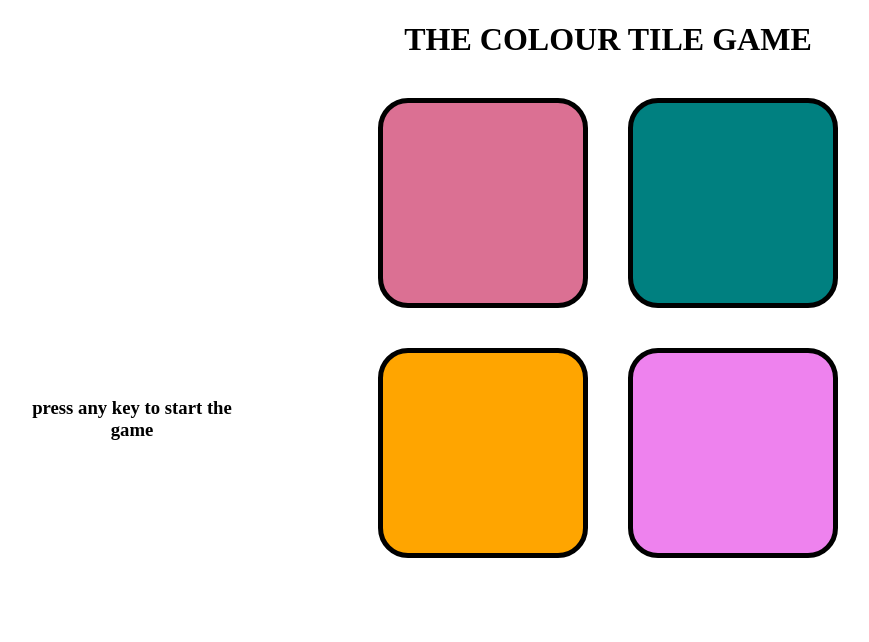
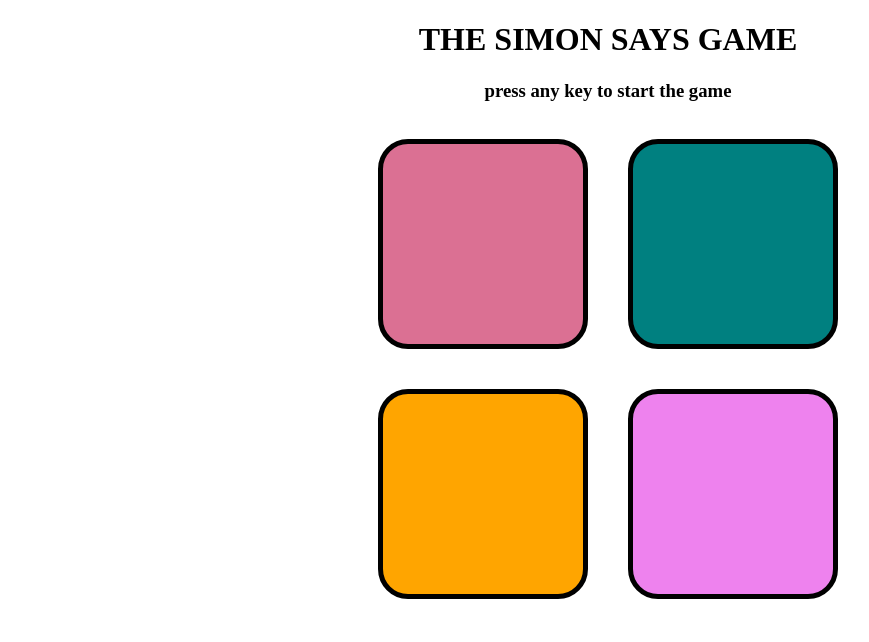
Before and after one commit to code-harshly/simonsaysgame, a plain HTML site: page index.html in a window 1280 px wide. Shown: the whole page, without its empty margins (32-901 px from the left). Drawn offline with Linux system fonts and the light colour scheme.

Commit message:
new changes

```diff
--- a/index.html
+++ b/index.html
@@ -9,7 +9,7 @@
 <link rel="stylesheet" href="simon.css">
 
 <body>
-    <h1>THE COLOUR TILE GAME</h1>
+    <h1>THE SIMON SAYS GAME</h1>
     <h3>press any key to start the game</h3>
     <br>
     <div id="outer">
--- a/simon.css
+++ b/simon.css
@@ -4,12 +4,8 @@ h1 {
 }
 
 h3 {
-    position: absolute;
-    left: 5%;
-    top: 50%;
-    transform: translateY(-50%);
-    width: 200px;
-    text-align: center;
+    display: flex;
+    justify-content: center;
 }
 
 #outer {
```
